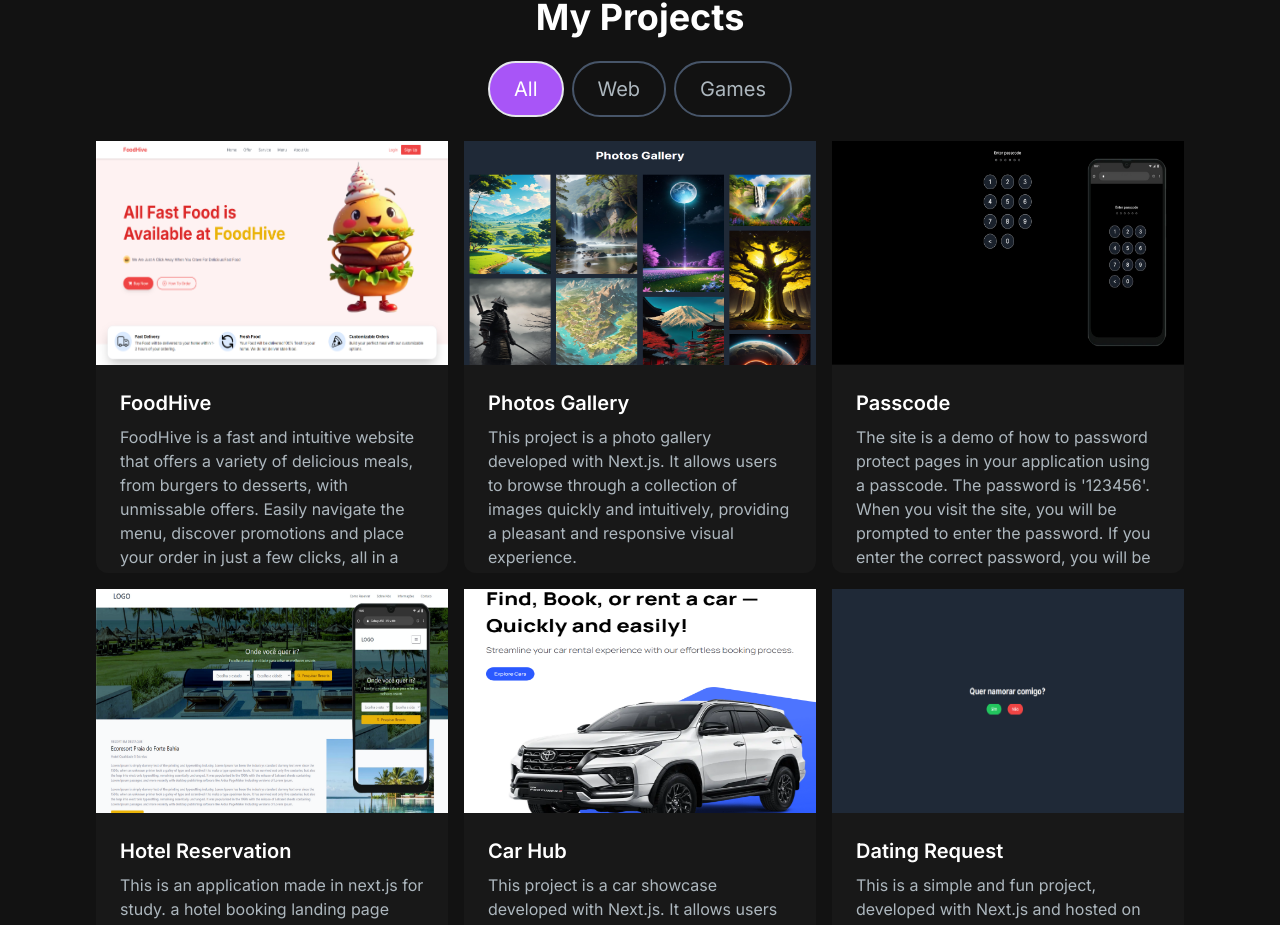
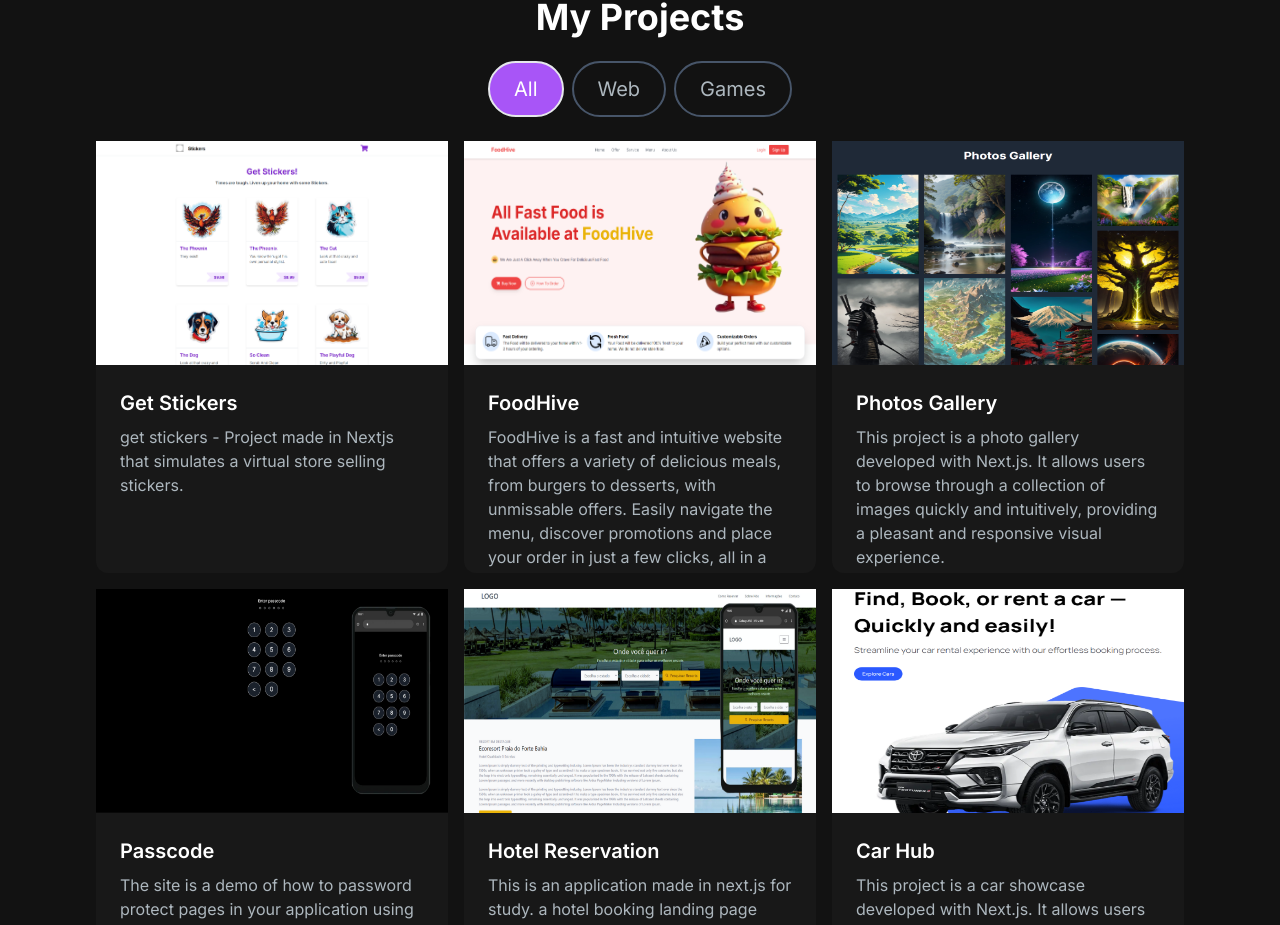
Before and after one commit to William-Dantas-Dev/william-portfolio, a Next.js app: page / in a window 1280 px wide. Shown: the part 1030-1955 px from the top of the page. Built offline with nearby package versions, Linux system fonts and the light colour scheme.

Commit message:
add new project - get stickers

```diff
--- a/src/components/ProjectSection.tsx
+++ b/src/components/ProjectSection.tsx
@@ -6,6 +6,15 @@ import ProjectTag from './ProjectTag';
 const projectsData = [
   {
     id: 1,
+    title: "Get Stickers",
+    description: "get stickers - Project made in Nextjs that simulates a virtual store selling stickers.",
+    image: "/images/projects/getstickers.png",
+    tag: ["All", "Web"],
+    gitUrl: "https://github.com/William-Dantas-Dev/stickers-shop-nextjs",
+    previewUrl: "https://stickers-shop-nextjs.vercel.app",
+  },
+  {
+    id: 2,
     title: "FoodHive",
     description: "FoodHive is a fast and intuitive website that offers a variety of delicious meals, from burgers to desserts, with unmissable offers. Easily navigate the menu, discover promotions and place your order in just a few clicks, all in a modern, responsive design.",
     image: "/images/projects/FoodHive.png",
@@ -14,7 +23,7 @@ const projectsData = [
     previewUrl: "https://fastfood-nextjs-one.vercel.app",
   },
   {
-    id: 2,
+    id: 3,
     title: "Photos Gallery",
     description: "This project is a photo gallery developed with Next.js. It allows users to browse through a collection of images quickly and intuitively, providing a pleasant and responsive visual experience.",
     image: "/images/projects/1.png",
@@ -23,7 +32,7 @@ const projectsData = [
     previewUrl: "https://photos-gallery-weld.vercel.app/",
   },
   {
-    id: 3,
+    id: 4,
     title: "Passcode",
     description: "The site is a demo of how to password protect pages in your application using a passcode. The password is '123456'. When you visit the site, you will be prompted to enter the password. If you enter the correct password, you will be able to access the site. Otherwise, you will be denied access.",
     image: "/images/projects/2.png",
@@ -32,7 +41,7 @@ const projectsData = [
     previewUrl: "https://passcode-next-js.vercel.app",
   },
   {
-    id: 4,
+    id: 5,
     title: "Hotel Reservation",
     description: "This is an application made in next.js for study. a hotel booking landing page",
     image: "/images/projects/3.png",
@@ -41,7 +50,7 @@ const projectsData = [
     previewUrl: "https://hotel-next-js.vercel.app",
   },
   {
-    id: 5,
+    id: 6,
     title: "Car Hub",
     description: "This project is a car showcase developed with Next.js. It allows users to explore a collection of cars with detailed information, providing an immersive and responsive user experience.",
     image: "/images/projects/4.png",
@@ -50,7 +59,7 @@ const projectsData = [
     previewUrl: "https://car-showcase-mu-two.vercel.app/",
   },
   {
-    id: 6,
+    id: 7,
     title: "Dating Request",
     description: "This is a simple and fun project, developed with Next.js and hosted on Vercel. The idea is to allow users to send dating requests in a light and relaxed manner.",
     image: "/images/projects/5.png",
@@ -59,7 +68,7 @@ const projectsData = [
     previewUrl: "https://dating-request-mu.vercel.app",
   },
   {
-    id: 7,
+    id: 8,
     title: "Parkour Game",
     description: "Simple Parkour System make with Unity",
     image: "/images/projects/6.png",
@@ -68,7 +77,7 @@ const projectsData = [
     previewUrl: "https://william-shiroe-dev.itch.io/parkour-game",
   },
   {
-    id: 8,
+    id: 9,
     title: "Roll A Ball",
     description: "Simple game made with Unity with the objective to collect all cubes.",
     image: "/images/projects/7.png",
@@ -77,7 +86,7 @@ const projectsData = [
     previewUrl: "https://william-shiroe-dev.itch.io/roll-a-ball",
   },
   {
-    id: 9,
+    id: 10,
     title: "Procedural Maze Game",
     description: "Game made with Unreal Engine featuring a procedurally generated maze.",
     image: "/images/projects/8.png",
@@ -86,7 +95,7 @@ const projectsData = [
     previewUrl: "https://william-shiroe-dev.itch.io/maze",
   },
   {
-    id: 10,
+    id: 11,
     title: "Zombie Survival",
     description: "Project Zombie is a simple survival game made with Unreal Engine. Fight off endless waves of zombies and see how long you can last!",
     image: "/images/projects/9.png",
@@ -95,7 +104,7 @@ const projectsData = [
     previewUrl: "https://william-shiroe-dev.itch.io/project-zombie",
   },
   {
-    id: 11,
+    id: 12,
     title: "Stacks Blocks",
     description: "Stack Blocks is an endless stacking game where you try to stack as many blocks as possible without letting them fall. How high can you go? Challenge yourself and see how many blocks you can stack!",
     image: "/images/projects/10.png",
```
Also changed, not shown: public/images/projects/getstickers.png (added).
